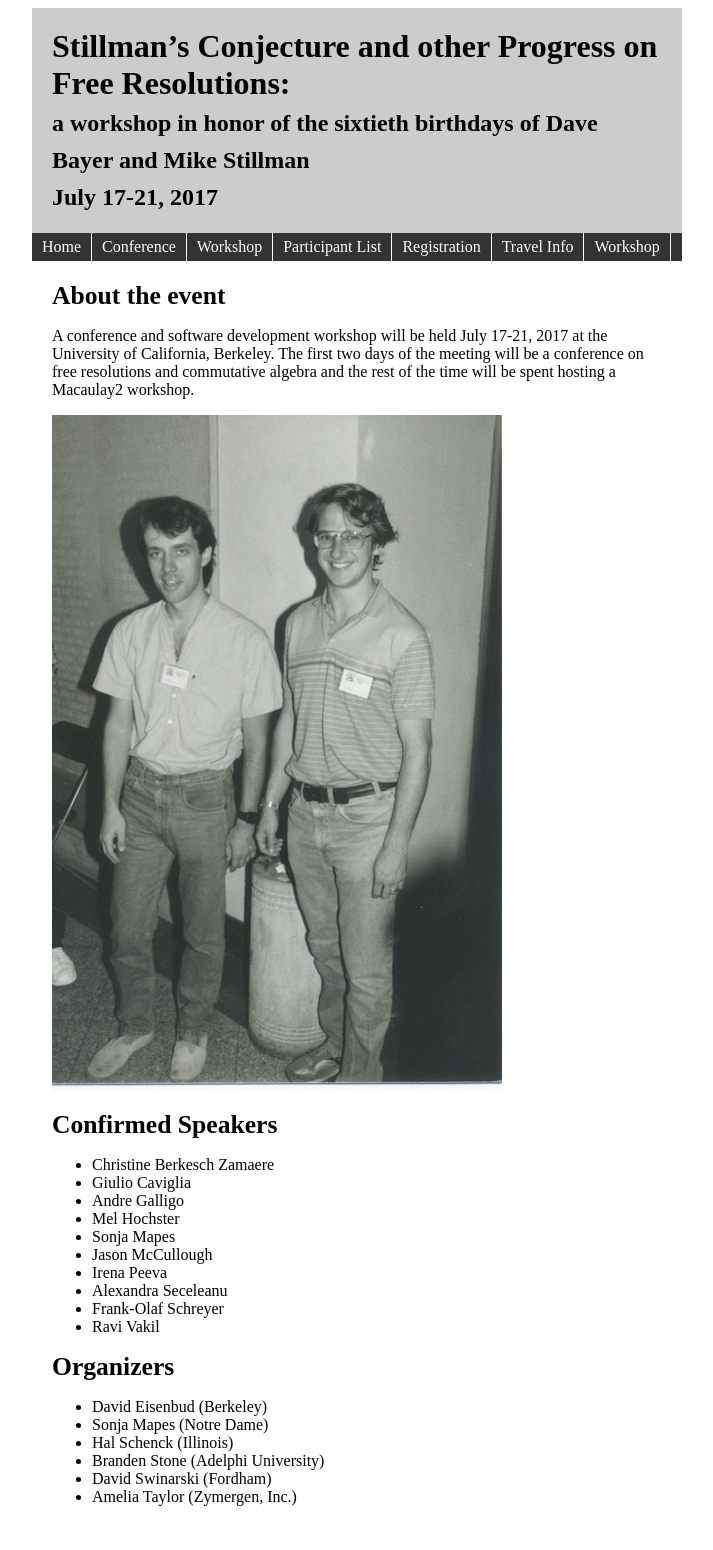
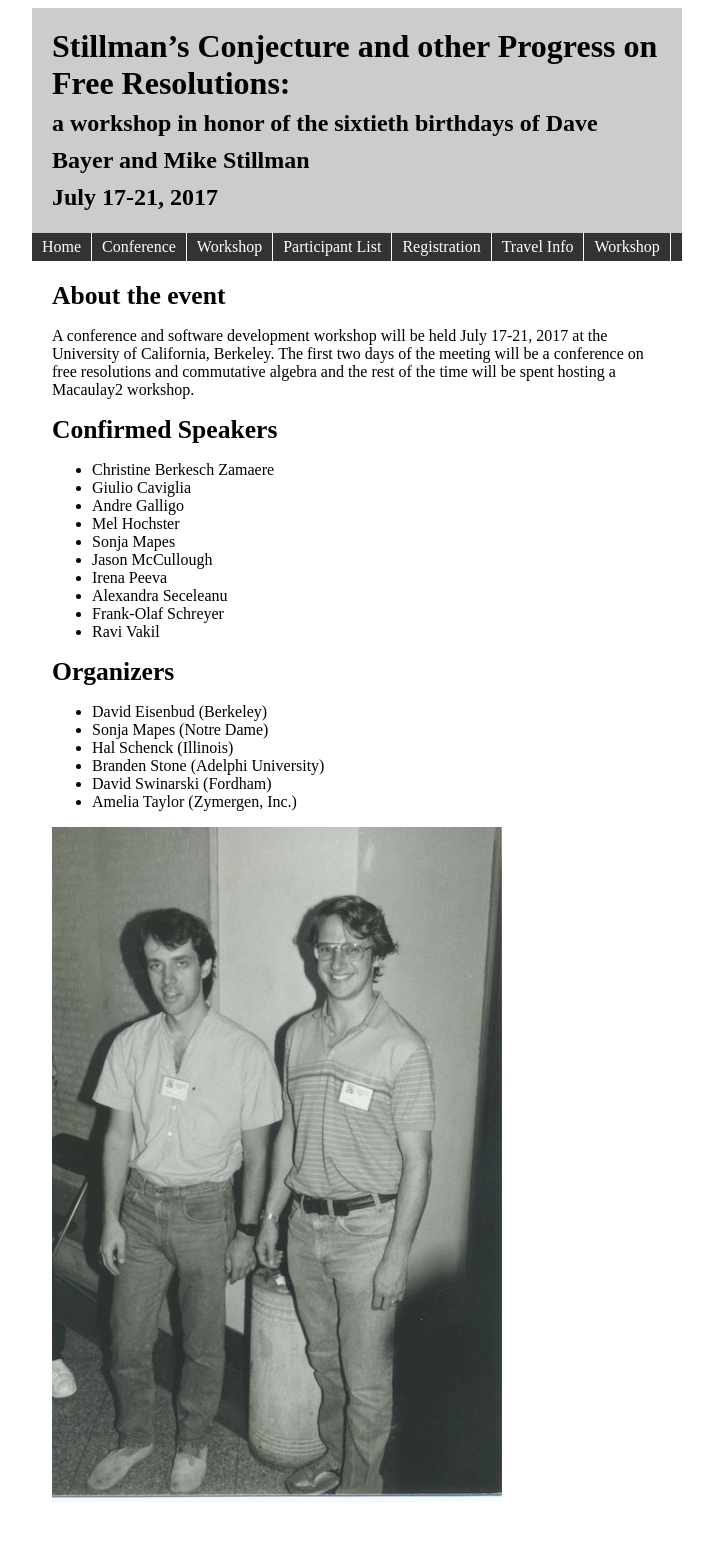
Before and after one commit to Macaulay2/Workshop-2017-Berkeley, a Jekyll site: the page built from index.md, in a window 1280 px wide. Shown: the whole page, without its empty margins (283-996 px from the left). Built offline with Jekyll 4.4.1, drawn with Linux system fonts in a browser that asks for light colours.

Commit message:
updating index file

```diff
--- a/index.md
+++ b/index.md
@@ -9,7 +9,6 @@ menuOrder: 0
 
 A conference and software development workshop will be held July 17-21, 2017 at the University of California, Berkeley. The first two days of the meeting will be a conference on free resolutions and commutative algebra and the rest of the time will be spent hosting a Macaulay2 workshop.
 
-![alt text](DM.jpg)
 
 ## Confirmed Speakers
 
@@ -33,3 +32,5 @@ A conference and software development workshop will be held July 17-21, 2017 at
 * Branden Stone (Adelphi University)
 * David Swinarski (Fordham)
 * Amelia Taylor (Zymergen, Inc.)
+
+![alt text](DM.jpg)
```
